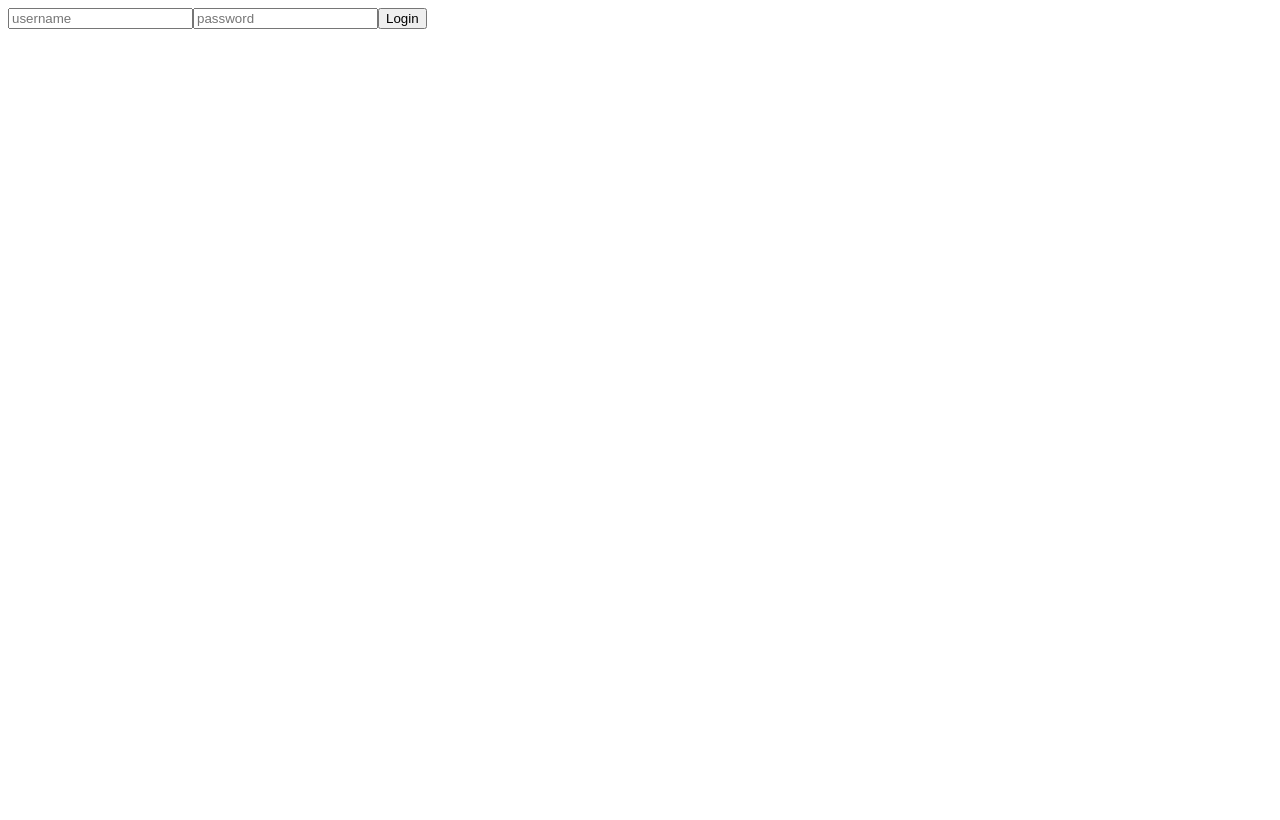
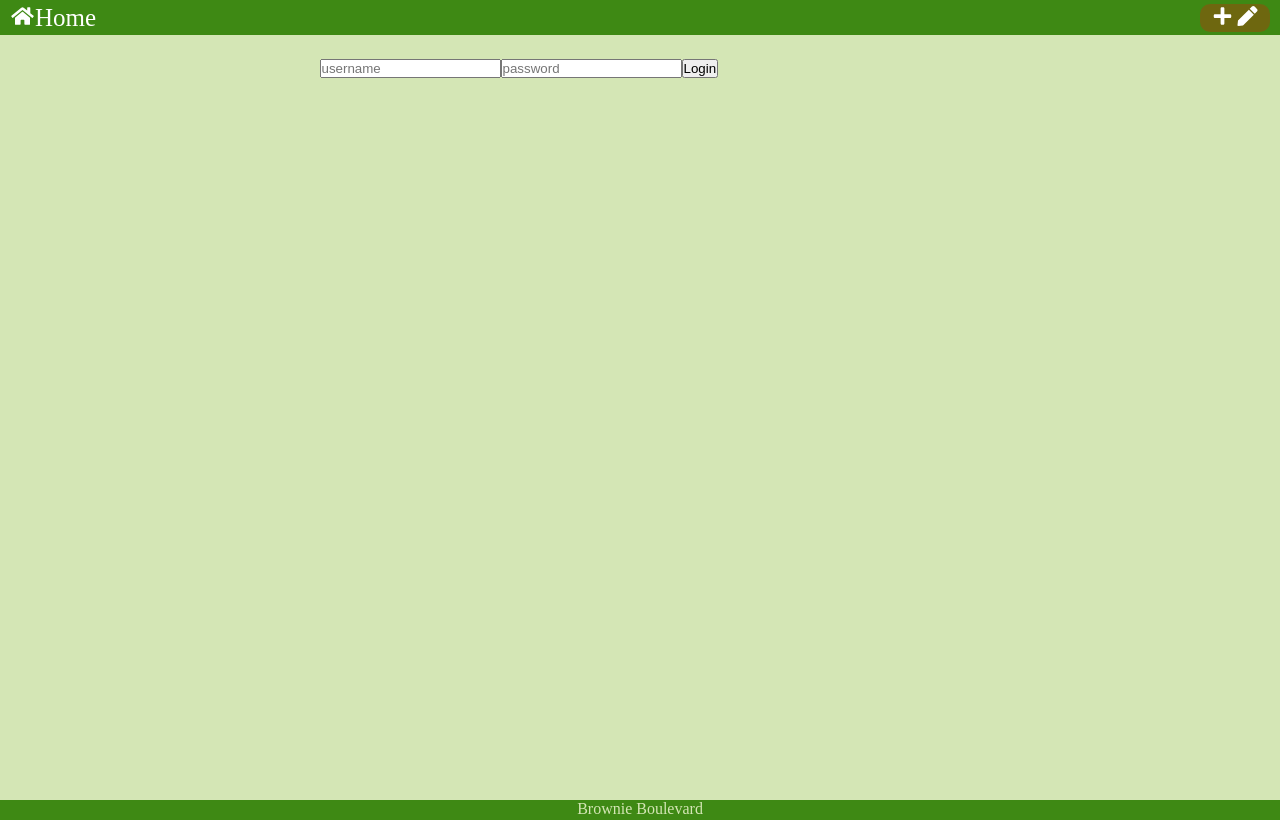
Before and after one commit to ac2302/brownie-blvd-todo, a React (Create React App) app in the folder pwa/: page / in a window 1280 px wide. Built offline with nearby package versions, Linux system fonts and the light colour scheme.

Commit message:
add Layout component for styling

```diff
--- a/pwa/package.json
+++ b/pwa/package.json
@@ -3,12 +3,14 @@
 	"version": "0.1.0",
 	"private": true,
 	"dependencies": {
+		"@material-ui/core": "^4.12.1",
 		"@testing-library/jest-dom": "^5.14.1",
 		"@testing-library/react": "^11.2.7",
 		"@testing-library/user-event": "^12.8.3",
 		"axios": "^0.21.1",
 		"react": "^17.0.2",
 		"react-dom": "^17.0.2",
+		"react-icons": "^4.2.0",
 		"react-router-dom": "^5.2.0",
 		"react-scripts": "4.0.3",
 		"serve": "^12.0.0",
--- a/pwa/src/App.js
+++ b/pwa/src/App.js
@@ -1,6 +1,7 @@
 import React, { useState, useEffect } from "react";
 import { BrowserRouter as Router, Switch, Route } from "react-router-dom";
 
+import Layout from "./components/Layout";
 import Login from "./components/Login";
 import MainScreen from "./components/MainScreen";
 import NewOrder from "./components/NewOrder";
@@ -24,9 +25,10 @@ function App() {
 	}, [token]);
 
 	// setting title
-	document.title = "BB To-Do"
+	document.title = "BB To-Do";
 
 	return (
+		<Layout>
 			<Router>
 				<Switch>
 					<Route path="/" exact={true}>
@@ -51,7 +53,10 @@ function App() {
 							</Route>
 						</>
 					) : (
-					<Login setIsAuthenticated={setIsAuthenticated} setToken={setToken} />
+						<Login
+							setIsAuthenticated={setIsAuthenticated}
+							setToken={setToken}
+						/>
 					)}
 
 					{/* 404 */}
@@ -60,6 +65,7 @@ function App() {
 					</Route>
 				</Switch>
 			</Router>
+		</Layout>
 	);
 }
 
--- /dev/null
+++ b/pwa/src/components/Layout.js
@@ -0,0 +1,34 @@
+import React from "react";
+import "../styles/Layout.css";
+
+import { FaHome, FaPen, FaPlus } from "react-icons/fa";
+
+function Layout({ children }) {
+	return (
+		<>
+			<nav>
+				<ul>
+					<li className="home">
+						<a href="/">
+							<FaHome className="icon" />
+							Home
+						</a>
+					</li>
+					<li className="new">
+						<a href="/new">
+							<FaPlus className="icon" />
+							<FaPen className="icon" />
+						</a>
+					</li>
+				</ul>
+			</nav>
+			<div className="nav-space" />
+
+			<main>{children}</main>
+
+			<footer>Brownie Boulevard</footer>
+		</>
+	);
+}
+
+export default Layout;
--- a/pwa/src/components/MainScreen.js
+++ b/pwa/src/components/MainScreen.js
@@ -1,5 +1,4 @@
 import React, { useState, useEffect } from "react";
-import { Redirect } from "react-router-dom";
 import axios from "axios";
 
 import Countdown from "./Countdown";
--- a/pwa/src/config.js
+++ b/pwa/src/config.js
@@ -1,3 +1,4 @@
 export default {
+	// backendLocation: "http://localhost:5050",
 	backendLocation: "https://jorgg-api.aryansdomain.com",
 };
--- /dev/null
+++ b/pwa/src/styles/Layout.css
@@ -0,0 +1,76 @@
+* {
+  margin: 0;
+  padding: 0;
+  -webkit-box-sizing: border-box;
+          box-sizing: border-box;
+}
+
+body {
+  background-color: #d4e6b5;
+}
+
+nav {
+  color: #d4e6b5;
+  background-color: #3e8914;
+  position: absolute;
+  width: 100%;
+}
+
+nav ul {
+  height: 35px;
+  display: -webkit-box;
+  display: -ms-flexbox;
+  display: flex;
+  -webkit-box-align: center;
+      -ms-flex-align: center;
+          align-items: center;
+}
+
+nav li {
+  font-size: 25px;
+  display: inline-block;
+}
+
+nav li .icon {
+  height: 20px;
+}
+
+nav li a {
+  color: white;
+  text-decoration: none;
+}
+
+nav .home {
+  margin-left: 10px;
+}
+
+nav .new {
+  border-radius: 10px;
+  padding: 0 10px;
+  background-color: #ff00003f;
+  margin-left: auto;
+  margin-right: 10px;
+}
+
+.nav-space {
+  height: 35px;
+}
+
+main {
+  margin: 0 auto;
+  display: block;
+  min-height: calc(100vh - 35px);
+  max-width: 721px;
+  margin: 0, auto;
+  padding: 20px 40px;
+  font-size: 20px;
+}
+
+footer {
+  background-color: #3e8914;
+  color: #d4e6b5;
+  height: 20px;
+  text-align: center;
+  vertical-align: middle;
+}
+/*# sourceMappingURL=Layout.css.map */
--- /dev/null
+++ b/pwa/src/styles/Layout.scss
@@ -0,0 +1,69 @@
+* {
+	margin: 0;
+	padding: 0;
+	box-sizing: border-box;
+}
+
+$light: #d4e6b5;
+$main: #3e8914;
+$dark: #ff00003f;
+
+body {
+	background-color: $light;
+}
+
+nav {
+	color: $light;
+	background-color: $main;
+	position: absolute;
+	width: 100%;
+	ul {
+		height: 35px;
+		display: flex;
+		align-items: center;
+	}
+	li {
+		font-size: 25px;
+		display: inline-block;
+		.icon {
+			height: 20px;
+		}
+		a {
+			color: white;
+			text-decoration: none;
+		}
+	}
+	.home {
+		margin-left: 10px;
+	}
+	.new {
+		border-radius: 10px;
+		padding: 0 10px;
+		background-color: $dark;
+		margin-left: auto;
+		margin-right: 10px;
+	}
+}
+
+.nav-space {
+	height: 35px;
+}
+
+main {
+	margin: 0 auto;
+	display: block;
+	min-height: calc(100vh - 35px);
+	max-width: 721px;
+	margin: 0, auto;
+	padding: 20px 40px;
+
+	font-size: 20px;
+}
+
+footer {
+	background-color: $main;
+	color: $light;
+	height: 20px;
+	text-align: center;
+	vertical-align: middle;
+}
```
Also changed, not shown: 2 other files (tests, documents, lock files or other folders). Lines whose indentation alone changed are shown as unchanged.
